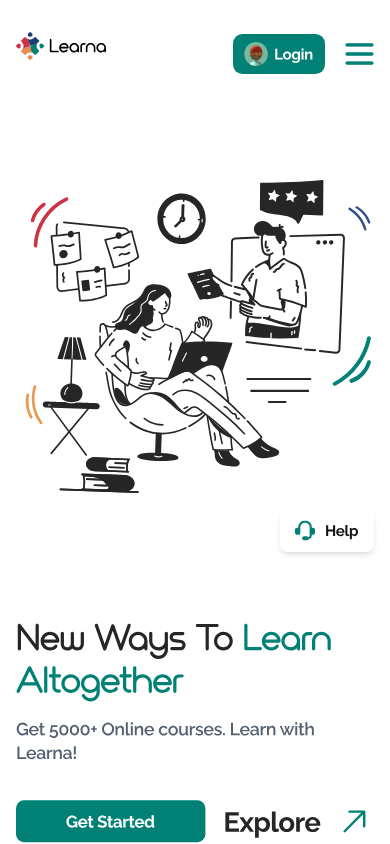
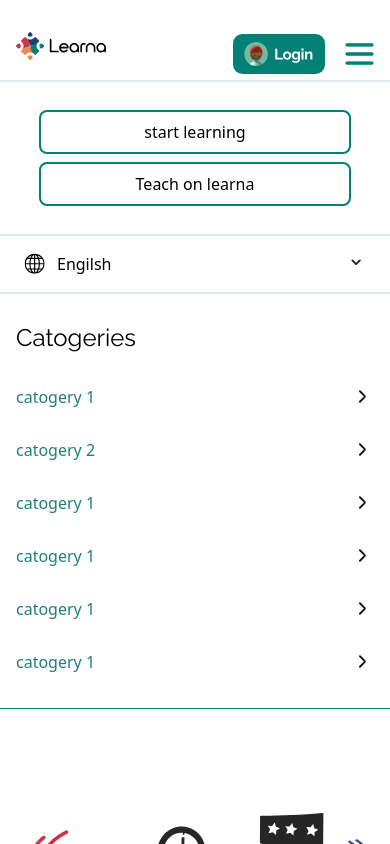
Before and after one commit to afaankhawaja/Learna-UI, a Next.js app: page / in a window 390 px wide. Both pictures are taken after a click on the button 359 px from the left and 54 px from the top of the page. Shown: the top 844 px of the page. Built offline with nearby package versions, Linux system fonts and the light colour scheme.

Commit message:
mobileMenu updated

```diff
--- a/src/components/CategoriesDropdown.js
+++ b/src/components/CategoriesDropdown.js
@@ -16,6 +16,7 @@ const CategoriesDropdown = () => {
   const handleSubcategoryClick = (subcategory) => {
     setActiveSubcategory(subcategory);
   };
+
   return (
     <div className="w-full md:w-[85%] mx-auto bg-white shadow-lg mt-2 rounded-xl p-4 max-h-[380px] overflow-auto">
       <div className="grid grid-cols-3 gap-4">
@@ -36,6 +37,7 @@ const CategoriesDropdown = () => {
 
         {/* Subcategory Column */}
         <div>
+
           {activeCategory &&
             activeCategory.subcatogery.map((subcategory, index) => (
               <div
--- /dev/null
+++ b/src/components/MobileMenu.js
@@ -0,0 +1,104 @@
+import Image from "next/image";
+import World from "../images/World.svg";
+import downArrow from "../images/downArrow.svg";
+import CatogeriesData from "./CatogeriesData.json";
+import ScrollButtonR from "../images/ScrollButtonR.svg";
+import { useState } from "react";
+
+const MobileMenu = () => {
+  const [activeCategory, setActiveCategory] = useState(null);
+  const [activeSubcategory, setActiveSubcategory] = useState(null);
+
+  const handleCategoryClick = (category) => {
+    setActiveCategory(category);
+    setActiveSubcategory(null);
+  };
+
+  const handleSubcategoryClick = (subcategory) => {
+    setActiveSubcategory(subcategory);
+  };
+  const handleSubcategoryBack=()=>{
+    setActiveCategory(null);
+    setActiveSubcategory(null);
+  }
+  const handleSubSubcategoryBack=()=>{
+    setActiveSubcategory(null);
+  }
+
+  return (
+    <div className="border-b-[1.5px] mt-1 border-[#018076]">
+              <div className="border-t-2 border-slate-200"></div>
+
+      <div className="mx-auto w-[80%] border-[#018076] border-2 p-2 mt-7 rounded-lg text-center">
+        start learning
+      </div>
+      <div className="mx-auto mt-2 w-[80%] border-[#018076] border-2 p-2 rounded-lg mb-7 text-center">
+        Teach on learna
+      </div>
+
+      <div className="border-t-2 border-slate-200"></div>
+
+      <div className="flex justify-between p-4 mx-2 gap-2">
+        <span className="flex gap-3 ">
+          <Image src={World} alt="world" />
+          <span>Engilsh</span>
+        </span>
+        <span>
+          <Image src={downArrow} alt="" />
+        </span>
+      </div>
+      <div className="border-t-2 border-slate-200"></div>
+      <div className="px-2 my-5">
+        <div className="p-2 mb-2 text-2xl font-raleway">Catogeries</div>
+
+{activeCategory == null && activeSubcategory == null?
+        <div>
+          {CatogeriesData.map((category, index) => (
+            <div
+              key={index}
+              onClick={() => handleCategoryClick(category)}
+              className="p-2  rounded-lg flex justify-between items-center text-[#208077] "
+            >
+              {category.label}{" "}
+              <span className="mx-2">
+                {<Image src={ScrollButtonR} alt="" />}
+              </span>
+            </div>
+          ))}
+        </div>
+        : activeCategory && activeSubcategory== null?
+
+       <div>
+         <div className='mx-2 mb-2 px-2 py-1 w-16 text-center rounded-lg bg-black text-white' onClick={handleSubcategoryBack}>back</div>
+          {activeCategory &&
+            activeCategory.subcatogery.map((subcategory, index) => (
+              <div
+                key={index}
+                onClick={() => handleSubcategoryClick(subcategory)}
+                className={`p-2 rounded-lg flex justify-between items-center ${
+                  activeSubcategory === subcategory ? 'text-[#208077]' : ''
+                }`}
+              >
+                {subcategory.label} <span className="mx-2">{<Image src={ScrollButtonR} alt=''/>}</span>
+              </div>
+            ))}
+        </div>
+        :
+        <div>
+                     <div className='mx-2 mb-2 px-2 py-1 w-16 text-center rounded-lg bg-black text-white' onClick={handleSubSubcategoryBack}>back</div>
+
+          {activeSubcategory &&
+            activeSubcategory.subsubcatoery.map((subsubcategory, index) => (
+              <div key={index}  className="p-2 rounded-lg hover:text-[#208077]">
+                {subsubcategory.label}
+              </div>
+            ))}
+        </div>
+
+       }
+      </div>
+    </div>
+  );
+};
+
+export default MobileMenu;
--- a/src/components/Navbar.js
+++ b/src/components/Navbar.js
@@ -1,20 +1,23 @@
-'use client'
-import { useState } from 'react';
-import Image from 'next/image';
-import GroupLogo from '../images/Group-444.svg';
-import Login from '../images/Login.svg';
-import Menu from '../images/Menu.svg';
-import downArrow from '../images/downArrow.svg';
-import World from '../images/World.svg';
-import LearnaWeb from '../images/LearnaWeb.svg';
-import CategoriesDropdown from './CategoriesDropdown'
-
+"use client";
+import { useState } from "react";
+import Image from "next/image";
+import GroupLogo from "../images/Group-444.svg";
+import Login from "../images/Login.svg";
+import Menu from "../images/Menu.svg";
+import downArrow from "../images/downArrow.svg";
+import World from "../images/World.svg";
+import LearnaWeb from "../images/LearnaWeb.svg";
+import CategoriesDropdown from "./CategoriesDropdown";
+import MobileMenu from './MobileMenu'
 
 const Navbar = () => {
   const [isCategoriesVisible, setIsCategoriesVisible] = useState(false);
-
+  const [isMenuVisible, setIsMenuVisible] = useState(false);
   const toggleCategories = () => {
     setIsCategoriesVisible(!isCategoriesVisible);
+  };
+  const toggleMenu = () => {
+    setIsMenuVisible(!isMenuVisible);
   };
 
   return (
@@ -28,11 +31,12 @@ const Navbar = () => {
           <button id="login">
             <Image src={Login} alt="icon" className="" />
           </button>
-          <button id="menu" className="">
+          <button onClick={toggleMenu} id="menu" className="">
             <Image src={Menu} alt="menu" className="" />
           </button>
         </div>
       </div>
+      {isMenuVisible && <MobileMenu/>}
 
       {/* Web View */}
       <div className="hidden w-90 bg-[#FFFFFF] h-11 mt-4 md:flex justify-between items-center px-4">
@@ -56,8 +60,12 @@ const Navbar = () => {
           <div className="bg-slate-300 border-2 m-1"></div>
 
           <div id="Nav-Buttons" className="p-2 space-x-1">
-            <span className="border-[#018076] border-2 rounded-lg text-center px-2 py-2.5">Start Learning</span>
-            <span className="border-[#018076] border-2 rounded-lg text-center px-2 py-2.5">Teach on Learna</span>
+            <span className="border-[#018076] border-2 rounded-lg text-center px-2 py-2.5">
+              Start Learning
+            </span>
+            <span className="border-[#018076] border-2 rounded-lg text-center px-2 py-2.5">
+              Teach on Learna
+            </span>
           </div>
           <div className="bg-slate-300 border-2 m-1"></div>
 
@@ -69,7 +77,6 @@ const Navbar = () => {
 
       {/* Categories Dropdown */}
       {isCategoriesVisible && <CategoriesDropdown />}
-
     </>
   );
 };
```
